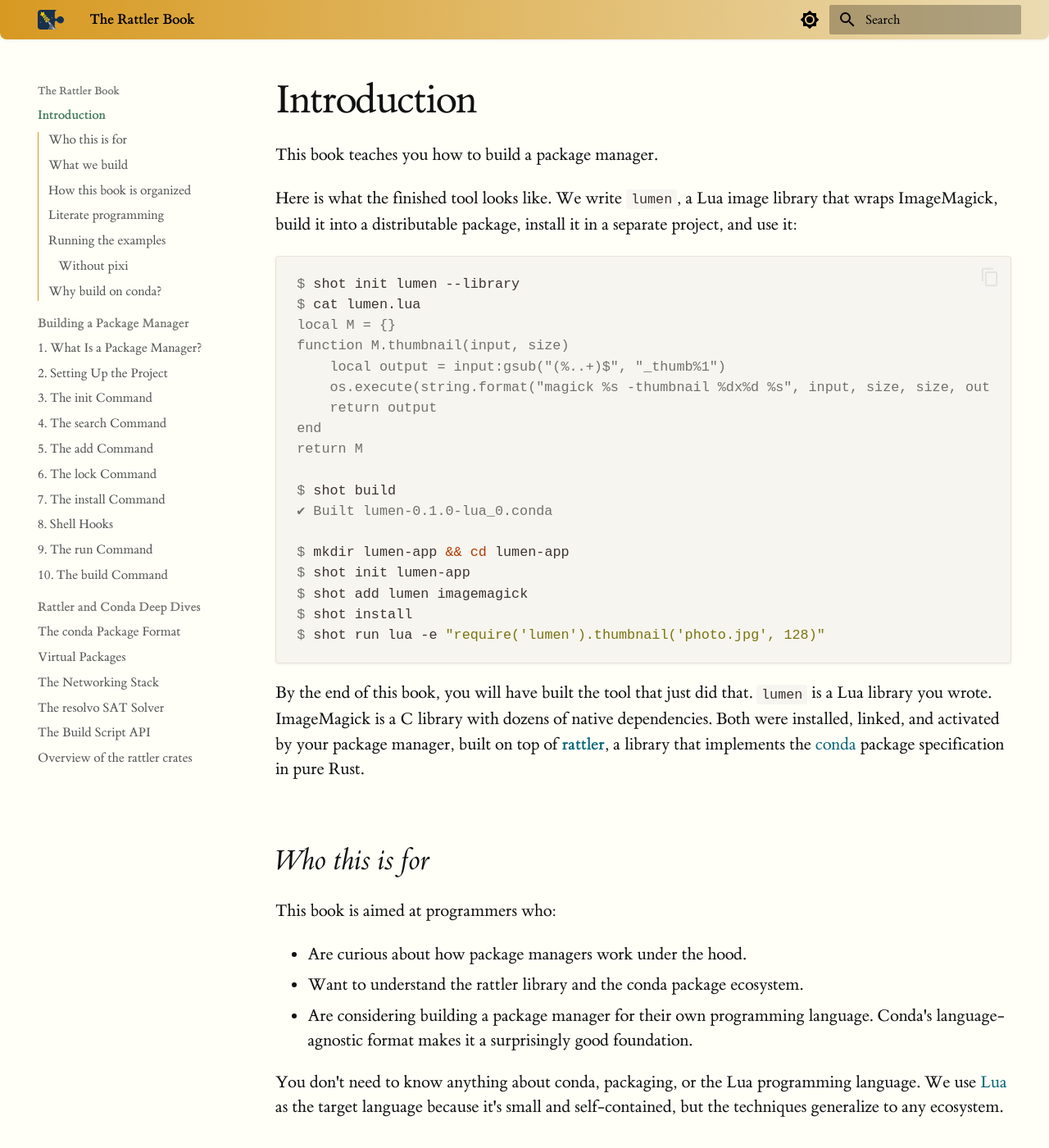
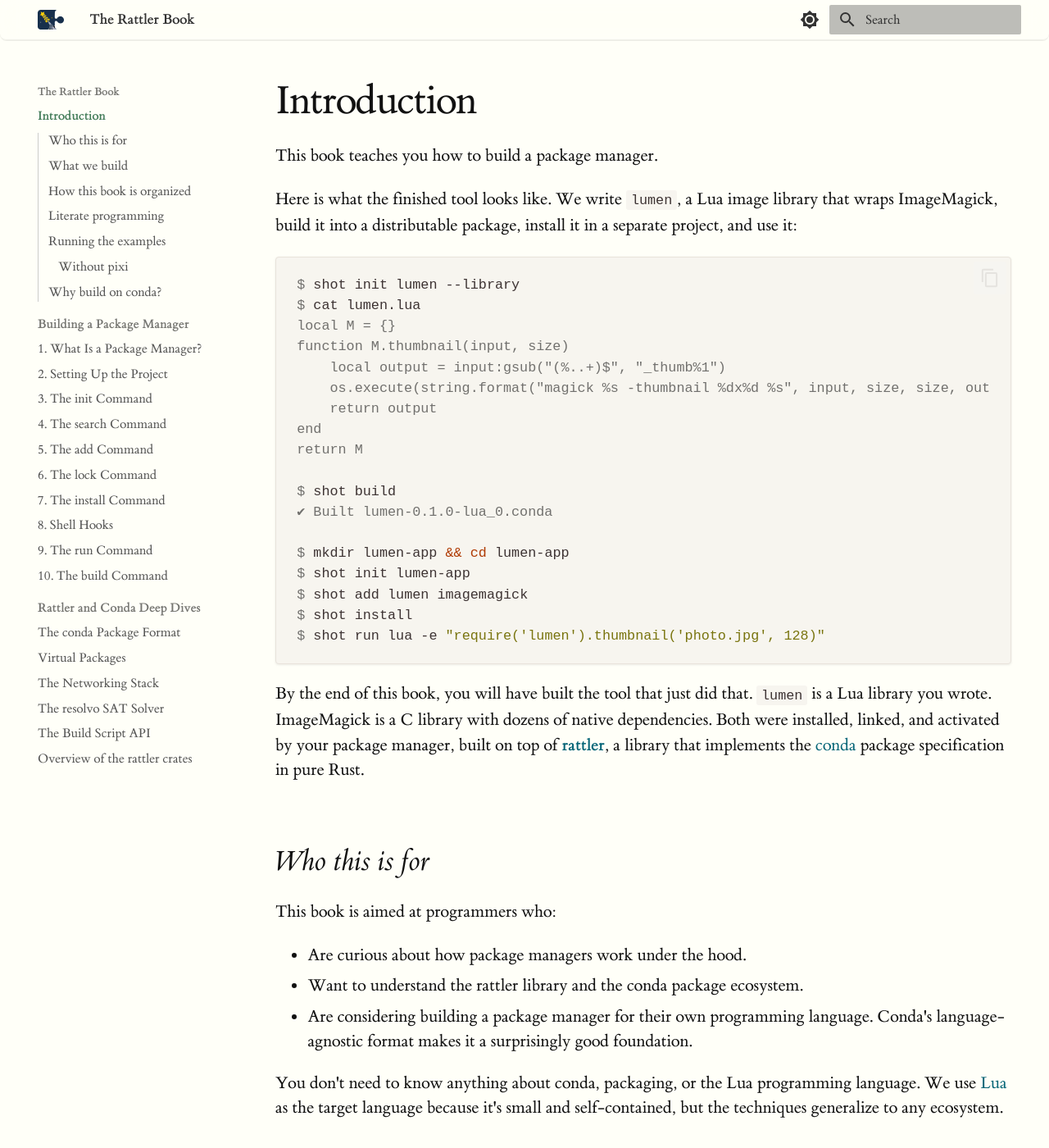
Before and after one commit to prefix-dev/rattler-book, an MkDocs documentation site: the page built from book/src/index.md, in a window 1280 px wide and 1400 px high. Shown: the whole window at 82% size. Built offline with MkDocs 1.6.1 and Material for MkDocs 9.7.7, drawn with Linux system fonts in a browser that asks for light colours.

Commit message:
change styling of header to be liquid-glass like and also reformat the mermaid diagrams

```diff
--- a/book/src/stylesheets/extra.css
+++ b/book/src/stylesheets/extra.css
@@ -93,12 +93,20 @@
 
   /* Material mappings */
   --md-default-bg-color: var(--rb-bg);
-  --md-default-bg-color--light: var(--rb-bg);
+  --md-default-bg-color--light: rgba(255, 255, 248, 0.7);
   --md-code-bg-color: var(--rb-code-bg);
   --md-typeset-a-color: var(--rb-link);
   --md-accent-fg-color: var(--rb-accent);
   --md-accent-fg-color--transparent: var(--rb-accent-transparent);
   --md-admonition-bg-color: var(--rb-bg);
+
+  /* Mermaid — Gruvbox light */
+  --md-mermaid-font-family: var(--rb-font-body);
+  --md-mermaid-edge-color: #555;
+  --md-mermaid-node-bg-color: rgba(215, 153, 33, 0.1);
+  --md-mermaid-node-fg-color: #427b58;
+  --md-mermaid-label-bg-color: var(--rb-bg);
+  --md-mermaid-label-fg-color: #111;
 }
 
 /* ---------------------------------------------------------------------------
@@ -132,12 +140,20 @@
   --md-primary-bg-color: #ebdbb2;
   --md-primary-bg-color--light: #a89984;
   --md-default-bg-color: var(--rb-bg);
-  --md-default-bg-color--light: var(--rb-bg-light);
+  --md-default-bg-color--light: rgba(32, 32, 32, 0.65);
   --md-code-bg-color: var(--rb-code-bg);
   --md-typeset-a-color: var(--rb-link);
   --md-accent-fg-color: var(--rb-accent);
   --md-accent-fg-color--transparent: var(--rb-accent-transparent);
   --md-admonition-bg-color: var(--rb-bg);
+
+  /* Mermaid — Gruvbox dark */
+  --md-mermaid-font-family: var(--rb-font-body);
+  --md-mermaid-edge-color: #a89984;
+  --md-mermaid-node-bg-color: rgba(142, 192, 124, 0.1);
+  --md-mermaid-node-fg-color: #8ec07c;
+  --md-mermaid-label-bg-color: var(--rb-bg);
+  --md-mermaid-label-fg-color: #ddd;
 }
 
 /* ---------------------------------------------------------------------------
@@ -160,7 +176,7 @@
 }
 
 /* ===========================================================================
-   Header — Gruvbox gradient
+   Header — Liquid glass
    =========================================================================== */
 .md-header,
 .md-tabs {
@@ -168,21 +184,37 @@
   font-weight: var(--rb-header-weight);
 }
 
-/* Light mode: Gruvbox yellow → light fg gradient */
+.md-header {
+  -webkit-backdrop-filter: blur(12px) saturate(1.4);
+  backdrop-filter: blur(12px) saturate(1.4);
+  width: 100%;
+  max-width: var(--rb-header-max-width);
+  margin: 0 auto;
+  border-radius: 0 0 var(--rb-header-radius) var(--rb-header-radius);
+  transition: box-shadow 0.25s;
+}
+
+.md-header--shadow {
+  box-shadow: 0 0.05rem 0 rgba(0, 0, 0, 0.07);
+}
+
+/* Light mode */
 [data-md-color-scheme="default"] .md-header {
-  background: linear-gradient(90deg, #d79921 0%, #ebdbb2 100%) !important;
+  background: rgba(255, 255, 248, 0.7) !important;
   color: #000;
-  box-shadow: 0 1px 3px rgba(60, 56, 54, 0.10);
+  border-bottom: 1px solid rgba(0, 0, 0, 0.06);
 }
 [data-md-color-scheme="default"] .md-tabs {
-  background: #ebdbb2 !important;
+  background: rgba(255, 255, 248, 0.5) !important;
+  -webkit-backdrop-filter: blur(12px) saturate(1.4);
+  backdrop-filter: blur(12px) saturate(1.4);
   color: #000;
-  border-bottom: 1px solid #d5c4a1;
+  border-bottom: 1px solid rgba(0, 0, 0, 0.04);
 }
 [data-md-color-scheme="default"] .md-header .md-header__button,
 [data-md-color-scheme="default"] .md-header .md-header__topic,
 [data-md-color-scheme="default"] .md-tabs .md-tabs__link {
-  color: #000;
+  color: #333;
 }
 [data-md-color-scheme="default"] .md-tabs .md-tabs__link--active,
 [data-md-color-scheme="default"] .md-tabs .md-tabs__link:hover {
@@ -191,19 +223,24 @@
 [data-md-color-scheme="default"] .md-search__input,
 [data-md-color-scheme="default"] .md-search__input::placeholder,
 [data-md-color-scheme="default"] .md-search__icon {
-  color: #000 !important;
+  color: #333 !important;
 }
 
-/* Dark mode: Gruvbox dark bg0 → bg1 gradient */
+/* Dark mode */
 [data-md-color-scheme="slate"] .md-header {
-  background: linear-gradient(180deg, #282828 0%, #3c3836 100%) !important;
+  background: rgba(40, 40, 40, 0.65) !important;
   color: #ebdbb2;
-  box-shadow: 0 1px 3px rgba(0, 0, 0, 0.25);
+  border-bottom: 1px solid rgba(235, 219, 178, 0.08);
+}
+[data-md-color-scheme="slate"] .md-header--shadow {
+  box-shadow: 0 0.05rem 0 rgba(255, 255, 255, 0.05);
 }
 [data-md-color-scheme="slate"] .md-tabs {
-  background: #3c3836 !important;
+  background: rgba(60, 56, 54, 0.5) !important;
+  -webkit-backdrop-filter: blur(12px) saturate(1.4);
+  backdrop-filter: blur(12px) saturate(1.4);
   color: #ebdbb2;
-  border-bottom: 1px solid #504945;
+  border-bottom: 1px solid rgba(235, 219, 178, 0.06);
 }
 [data-md-color-scheme="slate"] .md-header .md-header__button,
 [data-md-color-scheme="slate"] .md-header .md-header__topic,
@@ -220,11 +257,8 @@
   color: #a89984 !important;
 }
 
-.md-header {
-  width: 100%;
-  max-width: var(--rb-header-max-width);
-  margin: 0 auto;
-  border-radius: 0 0 var(--rb-header-radius) var(--rb-header-radius);
+.md-search__overlay {
+  display: none !important;
 }
 
 /* ===========================================================================
@@ -419,8 +453,51 @@
 /* ===========================================================================
    Footer
    =========================================================================== */
+.md-footer {
+  -webkit-backdrop-filter: blur(12px) saturate(1.4);
+  backdrop-filter: blur(12px) saturate(1.4);
+}
+
+[data-md-color-scheme="default"] .md-footer {
+  background: rgba(255, 255, 248, 0.7) !important;
+  color: #333;
+  border-top: 1px solid rgba(0, 0, 0, 0.06);
+}
+
+[data-md-color-scheme="slate"] .md-footer {
+  background: rgba(40, 40, 40, 0.65) !important;
+  color: #ebdbb2;
+  border-top: 1px solid rgba(235, 219, 178, 0.08);
+}
+
 .md-footer-nav__title {
   font-style: italic;
+}
+
+/* Back to top — liquid glass */
+.md-top {
+  -webkit-backdrop-filter: blur(12px) saturate(1.4);
+  backdrop-filter: blur(12px) saturate(1.4);
+  background: rgba(255, 255, 248, 0.7) !important;
+  border: 1px solid rgba(0, 0, 0, 0.06);
+  box-shadow: 0 0.05rem 0 rgba(0, 0, 0, 0.07);
+  color: #333;
+}
+.md-top:hover,
+.md-top:focus {
+  background: rgba(255, 255, 248, 0.85) !important;
+  color: #000;
+}
+[data-md-color-scheme="slate"] .md-top {
+  background: rgba(40, 40, 40, 0.65) !important;
+  border: 1px solid rgba(235, 219, 178, 0.08);
+  box-shadow: 0 0.05rem 0 rgba(255, 255, 255, 0.05);
+  color: #a89984;
+}
+[data-md-color-scheme="slate"] .md-top:hover,
+[data-md-color-scheme="slate"] .md-top:focus {
+  background: rgba(40, 40, 40, 0.8) !important;
+  color: #ebdbb2;
 }
 
 /* ===========================================================================
@@ -621,6 +698,21 @@
   border-bottom: 1px solid var(--rb-code-border);
 }
 
+/* Mermaid diagrams — match code block styling */
+.panzoom-box:has(.mermaid) {
+  border: 1px solid var(--rb-code-border);
+  border-radius: 4px;
+  box-shadow: var(--rb-code-shadow);
+  background: transparent;
+}
+
+/* TOC — neutral gray border instead of primary color */
+[dir] .md-nav--integrated > .md-nav__list > .md-nav__item--active .md-nav--secondary {
+  border-left-color: #ccc;
+}
+[data-md-color-scheme="slate"][dir] .md-nav--integrated > .md-nav__list > .md-nav__item--active .md-nav--secondary {
+  border-left-color: #444;
+}
 
 [data-md-color-scheme="slate"] .md-nav__link {
   color: var(--rb-nav-text);
```
